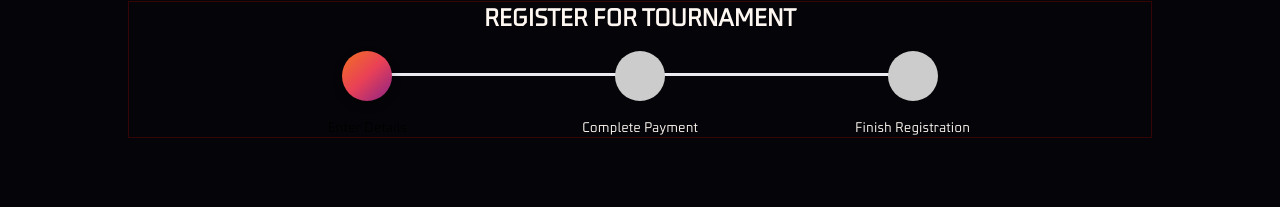
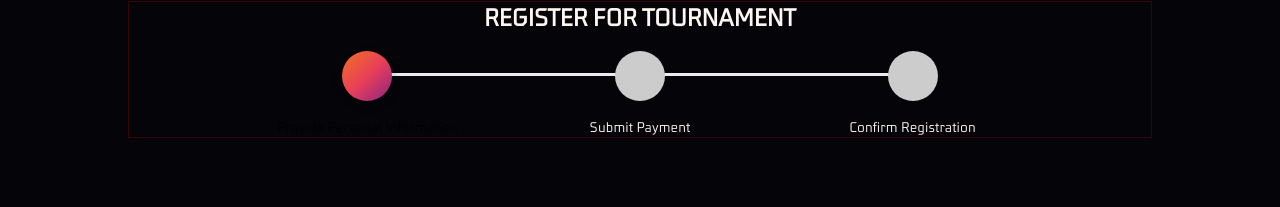
Before and after one commit to DhanushSaiCoder/FFTournaments, a React (Create React App) app in the folder client/: page /register/1 in a window 1280 px wide. Shown: the part 99-306 px from the top of the page. Built offline with nearby package versions, Linux system fonts and the light colour scheme; some icons are missing.

Commit message:
feat: Update steps in RegistrationStepper for clarity and improved user guidance

```diff
--- a/client/src/components/RegistrationStepper.js
+++ b/client/src/components/RegistrationStepper.js
@@ -87,7 +87,12 @@ const RegistrationStepper = () => {
             </ColorlibStepIconRoot>
         );
     }
-    const steps = ['Enter Details', 'Complete Payment', 'Finish Registration'];
+    const steps = [
+        'Provide Personal Information',
+        'Submit Payment',
+        'Confirm Registration'
+    ];
+
     return (
         <div className="stepperDiv">
             <Stepper alternativeLabel activeStep={0} connector={<ColorlibConnector />}>
```
